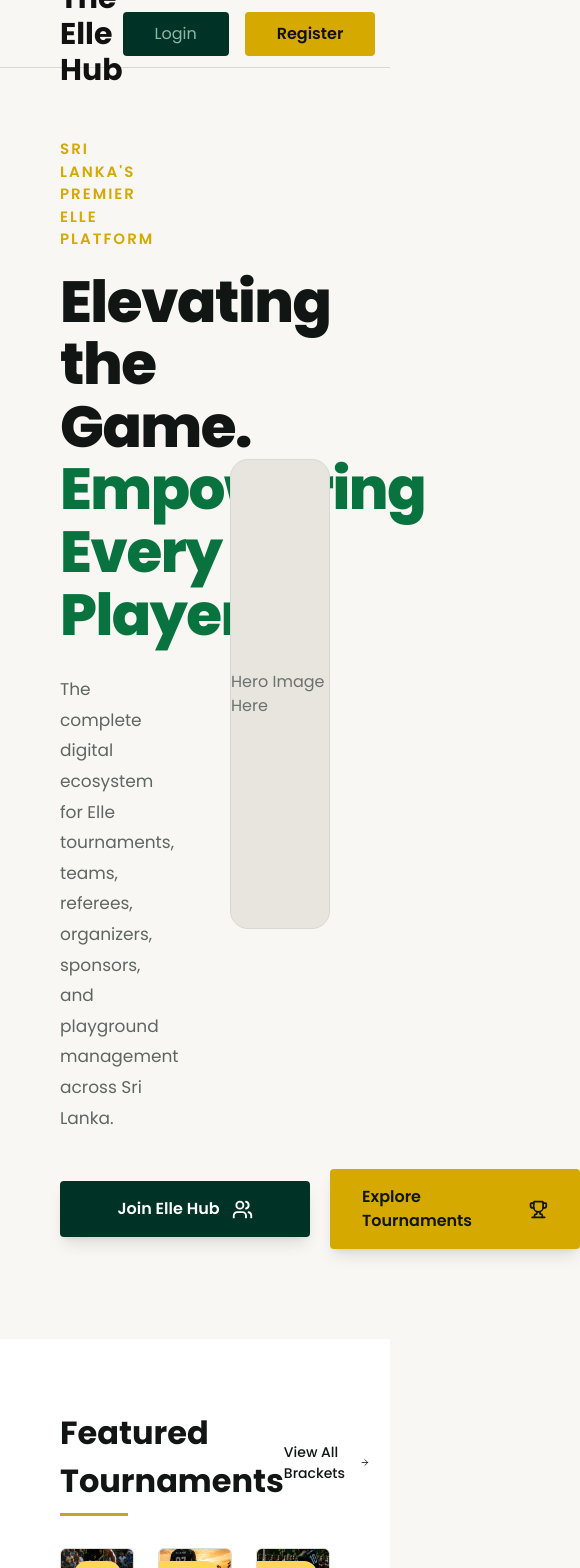
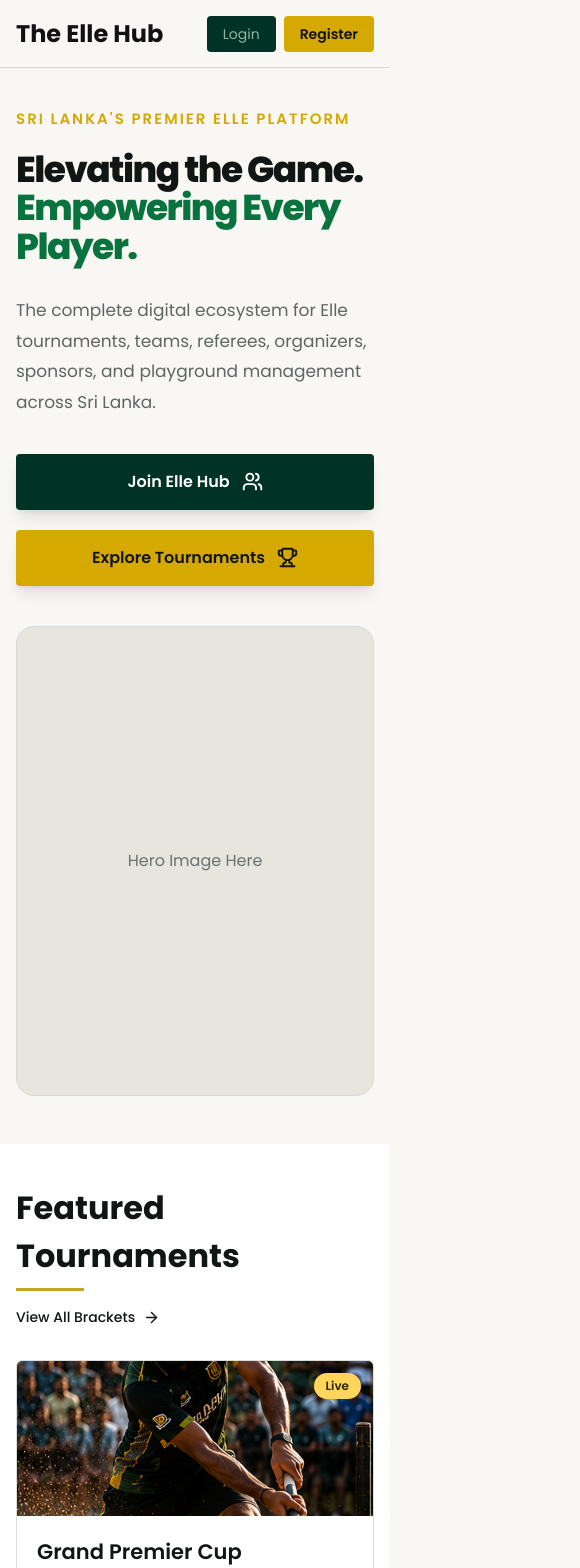
Before and after one commit to SandaruKaweesha/elle-hub-frontend, a React app: page / in a window 390 px wide. Shown: the top 1568 px of the page, 580 px wide, since content can reach past the window. Built offline with nearby package versions, Linux system fonts and the light colour scheme; the HTML template or start-up script is replaced by a standard one.

Commit message:
UI Responsiveness Enabled

```diff
--- a/src/components/common/Footer.jsx
+++ b/src/components/common/Footer.jsx
@@ -4,10 +4,10 @@ function Footer() {
   return (
     <footer className="bg-[#001E15] text-white min-h-[205px] flex items-center font-['Poppins']">
 
-      <div className="w-full max-w-[1500px] mx-auto px-12 flex items-center justify-between">
+      <div className="w-full max-w-[1500px] mx-auto px-4 md:px-12 py-10 md:py-0 flex flex-col md:flex-row items-center justify-between gap-8 md:gap-0">
 
         {/* LEFT */}
-        <div className="w-[340px]">
+        <div className="w-full md:w-[340px] text-center md:text-left">
           <h2 className="text-[26px] font-semibold mb-3">
             The Elle Hub
           </h2>
@@ -22,7 +22,7 @@ function Footer() {
         </div>
 
         {/* CENTER */}
-        <div className="flex items-center justify-center gap-9 text-[14px] text-[#58A98F]">
+        <div className="flex flex-wrap items-center justify-center gap-4 md:gap-9 text-[14px] text-[#58A98F]">
           <a href="#" className="hover:text-white transition-colors">
             Privacy Policy
           </a>
@@ -45,7 +45,7 @@ function Footer() {
         </div>
 
         {/* RIGHT */}
-        <div className="w-[300px] flex flex-col items-end justify-center">
+        <div className="w-full md:w-[300px] flex flex-col items-center md:items-end justify-center">
 
           <div className="flex gap-4 mb-4">
             <button
--- a/src/components/common/Navbar.jsx
+++ b/src/components/common/Navbar.jsx
@@ -3,12 +3,12 @@ import { Link } from "react-router-dom";
 function Navbar() {
   return (
     <nav className="w-full h-17 border-b border-[#d6d8d4] bg-[#f8f7f4]">
-      <div className="w-full h-full px-[60px] flex items-center justify-between">
+      <div className="w-full h-full px-4 md:px-[60px] flex items-center justify-between">
 
         {/* Logo / Website Name */}
         <Link
           to="/"
-          className="text-3xl font-bold text-[#111111] cursor-pointer"
+          className="text-2xl md:text-3xl font-bold text-[#111111] cursor-pointer"
         >
           The Elle Hub
         </Link>
@@ -111,16 +111,16 @@ function Navbar() {
 </div>
 
         {/* Right Side Buttons */}
-        <div className="flex items-center gap-4">
+        <div className="flex items-center gap-2 md:gap-4">
           <Link
             to="/login"
             className="
               bg-[#003326]
               text-[#8eb7a7]
-              px-8
-              py-2.5
+              px-4 md:px-8
+              py-2 md:py-2.5
               rounded
-              text-base
+              text-sm md:text-base
               cursor-pointer
               hover:bg-[#08733e]
               hover:text-white
@@ -137,10 +137,10 @@ function Navbar() {
             className="
               bg-[#D6A900]
               text-[#111111]
-              px-8
-              py-2.5
+              px-4 md:px-8
+              py-2 md:py-2.5
               rounded
-              text-base
+              text-sm md:text-base
               font-semibold
               cursor-pointer
               hover:bg-[#F2C94C]
--- a/src/components/home/FeaturedTournaments.jsx
+++ b/src/components/home/FeaturedTournaments.jsx
@@ -34,9 +34,9 @@ function FeaturedTournaments() {
   ];
 
   return (
-    <section className="bg-white px-[60px] py-[70px] font-['Poppins']">
+    <section className="bg-white px-4 md:px-[60px] py-10 md:py-[70px] font-['Poppins']">
       <div className="mx-auto max-w-[1450px]">
-        <div className="mb-8 flex items-center justify-between">
+        <div className="mb-8 flex flex-col md:flex-row items-start md:items-center justify-between gap-4">
           <div>
             <h2 className="text-[32px] font-bold text-[#111513]">
               Featured Tournaments
@@ -54,7 +54,7 @@ function FeaturedTournaments() {
           </Link>
         </div>
 
-        <div className="grid grid-cols-3 gap-6">
+        <div className="grid grid-cols-1 md:grid-cols-2 lg:grid-cols-3 gap-6">
           {tournaments.map((tournament) => (
             <TournamentCard
               key={tournament.title}
--- a/src/components/home/HeroSection.jsx
+++ b/src/components/home/HeroSection.jsx
@@ -4,8 +4,8 @@ import { Users, Trophy } from "lucide-react";
 
 function HeroSection() {
   return (
-    <section className="bg-[#f8f7f4] px-[60px] pt-[70px] pb-[90px] font-['Poppins']">
-      <div className="max-w-[1450px] mx-auto grid grid-cols-2 items-center gap-[70px]">
+    <section className="bg-[#f8f7f4] px-4 md:px-[60px] pt-10 md:pt-[70px] pb-12 md:pb-[90px] font-['Poppins']">
+      <div className="max-w-[1450px] mx-auto grid grid-cols-1 lg:grid-cols-2 items-center gap-10 md:gap-[70px]">
 
         {/* Left Content */}
         <div>
@@ -13,7 +13,7 @@ function HeroSection() {
             Sri Lanka's Premier Elle Platform
           </p>
 
-          <h1 className="text-[58px] font-extrabold leading-[1.08] tracking-[-1.5px] text-[#111513]">
+          <h1 className="text-4xl md:text-[58px] font-extrabold leading-[1.08] tracking-[-1.5px] text-[#111513]">
             Elevating the Game.
             <br />
             <span className="text-[#08733e]">
@@ -28,7 +28,7 @@ function HeroSection() {
           </p>
 
           {/* Hero Buttons */}
-<div className="mt-9 flex items-center gap-5">
+<div className="mt-9 flex flex-col sm:flex-row items-center gap-5">
 
   {/* Join Elle Hub Button */}
   <Link
@@ -36,7 +36,7 @@ function HeroSection() {
     className="
       bg-[#003326]
       text-white
-      min-w-[250px]
+      w-full sm:min-w-[250px]
       px-8
       py-4
       rounded-[4px]
@@ -65,7 +65,7 @@ function HeroSection() {
     className="
       bg-[#D6A900]
       text-[#111513]
-      min-w-[250px]
+      w-full sm:min-w-[250px]
       px-8
       py-4
       rounded-[4px]
--- a/src/components/home/StatisticsSection.jsx
+++ b/src/components/home/StatisticsSection.jsx
@@ -24,7 +24,7 @@ function StatisticsSection() {
   ];
 
   return (
-    <section className="bg-[#F7F6F3] px-[60px] py-[82px] font-['Poppins']">
+    <section className="bg-[#F7F6F3] px-4 md:px-[60px] py-10 md:py-[82px] font-['Poppins']">
       <div className="mx-auto max-w-[1500px]">
         <div className="grid grid-cols-1 sm:grid-cols-2 lg:grid-cols-4 gap-[30px]">
           {statistics.map((statistic) => (
--- a/src/components/home/VerificationSection.jsx
+++ b/src/components/home/VerificationSection.jsx
@@ -10,7 +10,7 @@ function VerificationSection() {
   }
 
   return (
-    <section className="bg-[#003326] px-[60px] py-[75px] font-['Poppins'] text-white">
+    <section className="bg-[#003326] px-4 md:px-[60px] py-10 md:py-[75px] font-['Poppins'] text-white">
       <div className="mx-auto max-w-[900px] text-center">
 
         {/* Icon */}
@@ -32,9 +32,9 @@ function VerificationSection() {
         {/* Verification Form  eka*/}
         <form
           onSubmit={handleSubmit}
-          className="mx-auto mt-8 flex max-w-[720px] overflow-hidden rounded-md bg-white"
+          className="mx-auto mt-8 flex flex-col sm:flex-row max-w-[720px] overflow-hidden rounded-md bg-white sm:bg-white bg-transparent gap-2 sm:gap-0"
         >
-          <div className="flex flex-1 items-center gap-3 px-5">
+          <div className="flex flex-1 items-center gap-3 px-5 bg-white rounded-md sm:rounded-none">
             <Search size={18} className="text-[#6b716e]" />
 
             <input
@@ -48,7 +48,9 @@ function VerificationSection() {
           <button
             type="submit"
             className="
-              min-w-[180px]
+              w-full sm:w-auto
+              sm:min-w-[180px]
+              h-[58px]
               bg-[#C9A227]
               px-7
               text-[15px]
@@ -59,6 +61,7 @@ function VerificationSection() {
               active:scale-[0.98]
               transition-all
               duration-200
+              rounded-md sm:rounded-none
             "
           >
             Verify Now
--- a/src/components/register/RegisterForm.jsx
+++ b/src/components/register/RegisterForm.jsx
@@ -154,7 +154,7 @@ function handleSubmit(e) {
 }
 
   return (
-    <section className="w-[720px] mx-auto border border-[#cfd6d2] rounded-md p-10 bg-[#f8f7f4]">
+    <section className="w-full max-w-[720px] mx-auto border border-[#cfd6d2] rounded-md p-6 md:p-10 bg-[#f8f7f4]">
       <h2 className="text-[26px] font-bold text-[#171917]">
         {selectedRole} Registration
       </h2>
@@ -167,7 +167,7 @@ function handleSubmit(e) {
 
       {/* Form Start here */}
 
-      <form onSubmit={handleSubmit} className="grid grid-cols-2 gap-6">
+      <form onSubmit={handleSubmit} className="grid grid-cols-1 sm:grid-cols-2 gap-6">
         <div>
           <label className="block mb-2 text-[14px] font-semibold text-[#222]">
             Selected Role
@@ -194,7 +194,7 @@ function handleSubmit(e) {
 
          {/*ur Terms Agreed*/}
 
-        <div className="col-span-2 flex items-center gap-3 mt-3">
+        <div className="col-span-1 sm:col-span-2 flex items-start sm:items-center gap-3 mt-3">
   <input
     id="terms"
     type="checkbox"
@@ -234,7 +234,7 @@ function handleSubmit(e) {
   type="submit"
   disabled={!agreed}
   className={`
-    col-span-2
+    col-span-1 sm:col-span-2
     mt-6
     h-[58px]
     rounded-md
--- a/src/components/register/RoleCard.jsx
+++ b/src/components/register/RoleCard.jsx
@@ -9,7 +9,7 @@ function RoleCard({
     <div
       onClick={onClick}
       className={`
-        w-[250px]
+        w-full sm:w-[250px]
         h-[190px]
         border
         rounded-[7px]
--- a/src/pages/Register.jsx
+++ b/src/pages/Register.jsx
@@ -41,7 +41,7 @@ function handleRoleClick(role) {
       <main className="h-[calc(100vh-64px)] flex flex-col">
 
         <section className="text-center pt-[70px] px-4 font-['Poppins']">
-          <h1 className="text-[48px] font-extrabold tracking-[-1.5px] text-[#171917] leading-[1.1]">
+          <h1 className="text-4xl md:text-[48px] font-extrabold tracking-[-1.5px] text-[#171917] leading-[1.1]">
             Join the Elite.{" "}
             <span className="text-[#00783f]">
               Choose Your Role.
@@ -55,7 +55,7 @@ function handleRoleClick(role) {
           </p>
         </section>
 
-      <section className="flex justify-center px-6 mt-[95px] pb-[70px]">
+      <section className="flex justify-center px-6 mt-10 md:mt-[95px] pb-10 md:pb-[70px]">
          <div className="flex justify-center gap-[24px] flex-wrap">
 
     <RoleCard
```
